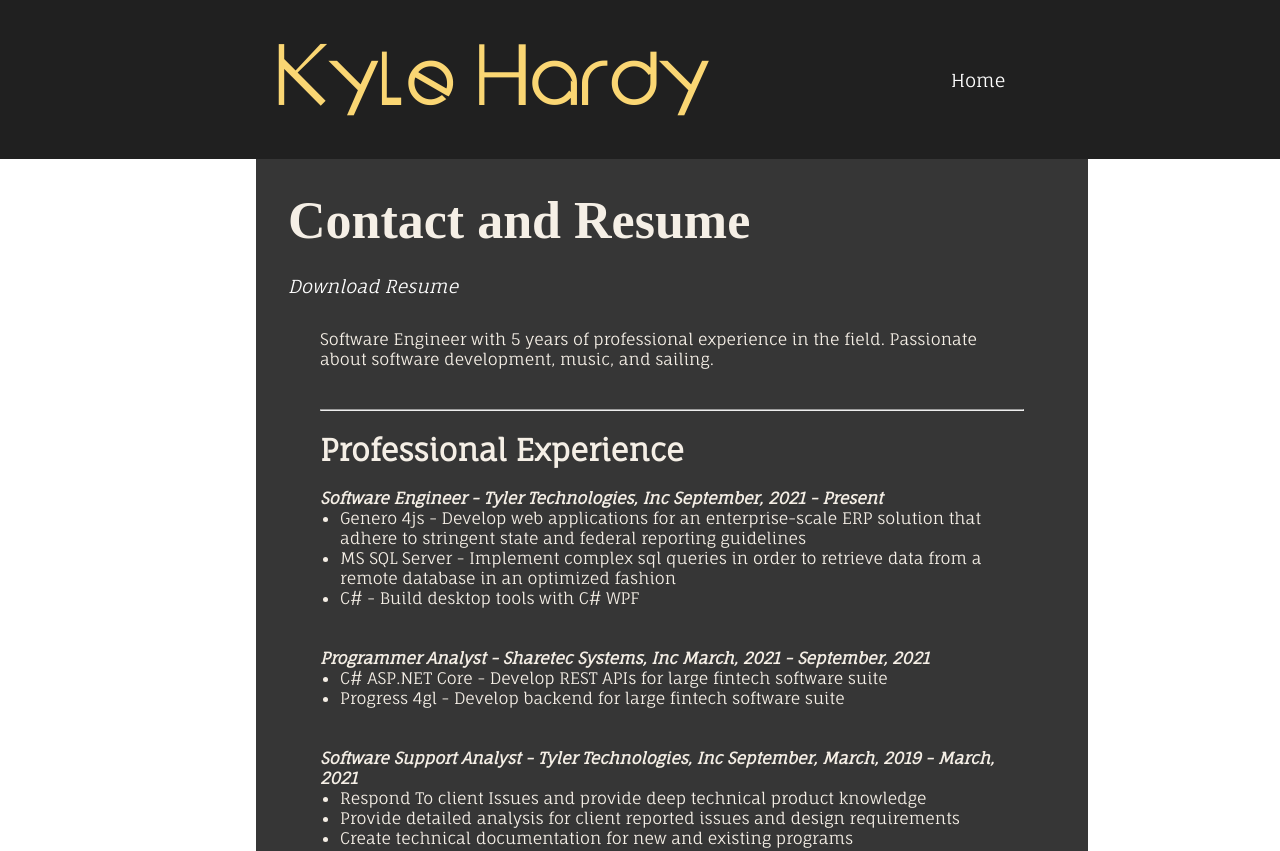
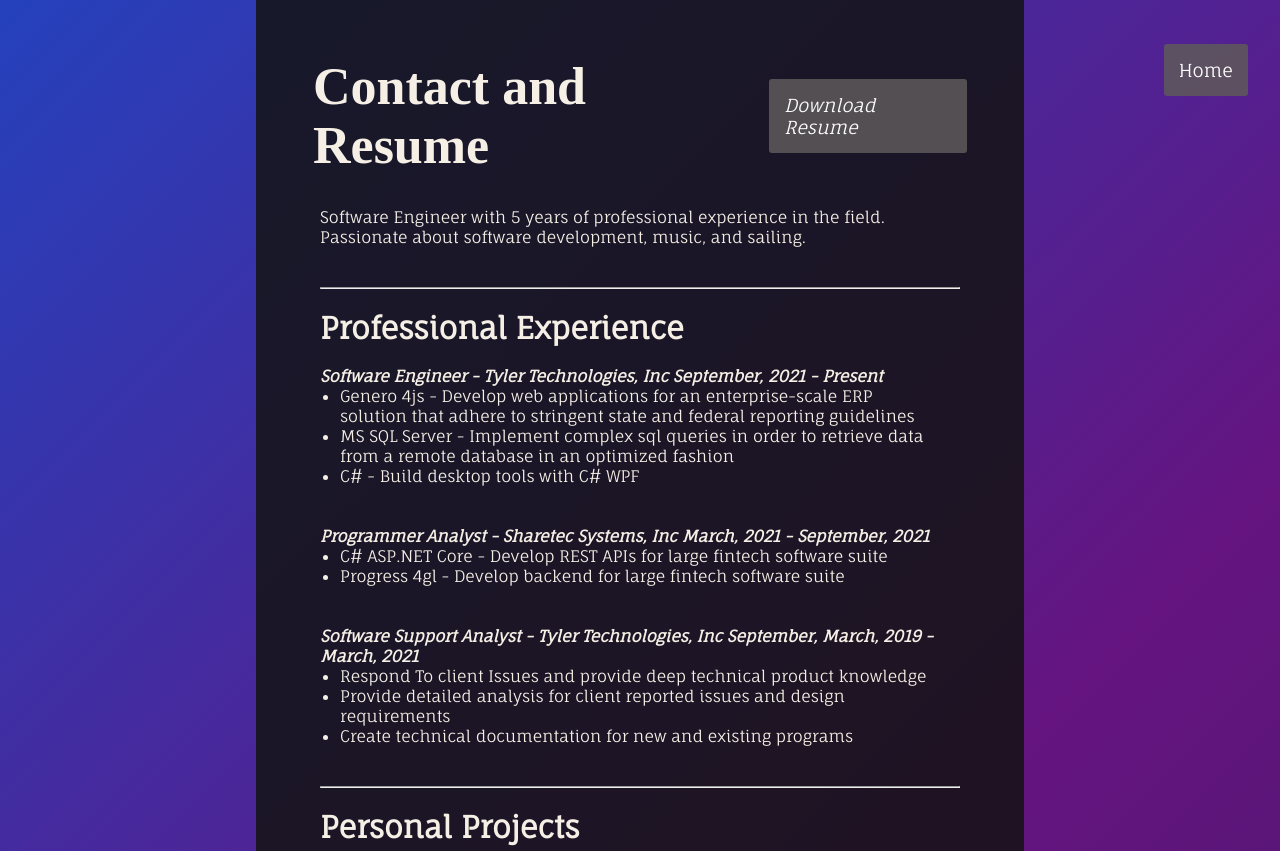
Before and after one commit to jarvisx86/jarvisx86.github.io, a plain HTML site: page contact.html in a window 1280 px wide. Shown: the top 851 px of the page. Drawn offline with Linux system fonts and the light colour scheme.

Commit message:
finalize website design

```diff
--- a/contact.html
+++ b/contact.html
@@ -6,20 +6,19 @@
     <body>
         <nav>
             <div>
-                <a href="index.html">
-                    <h1 class="title-text">Kyle Hardy</h1>
-                </a>
-            </div>
-            <div>
                 <a class="resume_contact" href="index.html">Home</a>
             </div>
         </nav>
 
         <div id="main_content">
-            <div>
+            <div id="resume-section">
 
-                <h2 style="margin-bottom: 25px;">Contact and Resume</h2>
-                <a id="resume_button" class="resume_contact" target="_blank"><em>Download Resume</em></a>
+                <div class="resume-header">
+                    <h2>Contact and Resume</h2>
+                    <a id="resume_button" class="resume_contact" target="_blank"><em>Download Resume</em></a>
+                </div>
+
+
                 <div style="margin: 2em; text-wrap: wrap;">
                     <p>Software Engineer with 5 years of professional experience in the field. Passionate about software development, music, and sailing.</p>
                     <br>
--- a/css/main.css
+++ b/css/main.css
@@ -1,10 +1,6 @@
 @import url(projects.css);
 @import url(resume.css);
 
-@font-face {
-    font-family: "Xebron";
-    src: url(../fonts/space_Xrebron.ttf);
-}
 
 @font-face {
     font-family: "Cintzel-Bold";
@@ -28,39 +24,23 @@
     /* border: 1px solid blue; */
 }
 
-video {
+nav {
+    background-color: rgba(32, 32, 32, 0);
     position: fixed;
+    top: 0;
     right: 0;
-    bottom: 0;
-    min-width: 100%;
-    min-height: 100%;
-}
-
-
-a {
-    text-decoration: none;
-    color: rgb(253, 253, 253);
+    display: flex;
+    padding: 2em;;
+    justify-content: space-between;
+    align-items: center;
+    height: 75px;
+    overflow: hidden;
 }
 
 body {
     font-family: "FaunaOne";
     color: rgb(245, 239, 230);
     font-size: 16px;
-    /* background: linear-gradient(-45deg, #2f1e5a, #651480, #1f45c2, #19b28e);
-    background-size: 400% 400%;
-    animation: gradient 15s ease infinite; */
-}
-
-@keyframes gradient {
-    0% {
-        background-position: 0% 50%;
-    }
-    50% {
-        background-position: 100% 50%;
-    }
-    100% {
-        background-position: 0% 50%;
-    }
 }
 
 h1 {
@@ -77,6 +57,11 @@
     font-size: 30px;
 }
 
+a {
+    text-decoration: none;
+    color: rgb(253, 253, 253);
+}
+
 footer {
     background-color: rgb(32, 32, 32);
     height: 100px;
@@ -86,37 +71,58 @@
     font-size: 10px;
 }
 
-nav {
-    background-color: rgb(32, 32, 32);
-    padding: 2em;
+#main_content {
     display: flex;
-    justify-content: space-evenly;
-    align-items: center;
+    justify-content: center;
+    background: linear-gradient(-45deg, #2f1e5a, #651480, #1f45c2, #19b28e);
+    background-size: 200% 200%;
+    animation: gradient 10s ease infinite;
 }
 
-.title-text {
-    font-size: 82px;
-    font-family: "Xebron";
-    color: rgb(250, 214, 115);
-    transition: 0.3s ease-in-out;
+@keyframes gradient {
+    0% {
+        background-position: 0% 50%;
+    }
+    50% {
+        background-position: 100% 50%;
+    }
+    100% {
+        background-position: 0% 50%;
+    }
 }
 
-.title-text:hover {
-    border-bottom: 3px solid rgb(255, 0, 64);
-    border-radius: 3px;
-    transition: 0.3s ease-in-out;
+#hero-section {
+    height: 900px;
+    display: flex;
+    align-items: center;
+    overflow: hidden;
 }
 
-#main_content {
-    padding: 2em 2em;
+#hero-video {
+    position: absolute;
+    right: 0;
+    top: 0;
+    min-width: 100%;
+    min-height: 100%;
+    z-index: -1;
+}
+
+#hero-welcome {
+    display: flex;
     width: 60%;
     margin-left: 20%;
     margin-right: 20%;
-    background-color: rgba(19, 19, 19, 0.85);
+    justify-content: space-between;
+    padding: 2em;
+    border-radius: 5px;
+    background-color: rgba(55, 34, 177, 0.808);
+    transition: 0.3s;
 }
 
-.text_align {
-    text-align: center;
+#projects {
+    padding: 2em 5em;
+    width: 60%;
+    background-color: rgba(19, 19, 19, 0.85);
 }
 
 #project_links {
@@ -126,6 +132,10 @@
     height: 75px;
     background-color: rgba(19, 19, 19, 0.85);
     border-radius: 5px;
+}
+
+.text_align {
+    text-align: center;
 }
 
 .project_link {
--- a/css/resume.css
+++ b/css/resume.css
@@ -1,4 +1,22 @@
+#resume-section {
+    padding: 2em 2em;
+    width: 60%;
+    margin-left: 20%;
+    margin-right: 20%;
+    background-color: rgba(19, 19, 19, 0.85);
+}
+
+.resume-header {
+    display: flex;
+    justify-content: space-between;
+    align-items: center;
+    margin: 25px;
+}
+
 .resume_contact {
+    background-color: rgba(95, 90, 90, 0.85);
+    border-radius: 3px;
+    padding: 15px;
     transition: 0.3s;
     font-size: 18px;
 }
--- a/js/downloadResume.js
+++ b/js/downloadResume.js
@@ -52,13 +52,7 @@
         return textFile;
 }
 
-
-// script starts here
-var modal = document.getElementById("resume_modal");
-
 var btn = document.getElementById("resume_button");
-
-var span = document.getElementsByClassName("close")[0];
 
 var resumeFileUrl = createResumeFileLink();
 btn.href = resumeFileUrl;
```
Also changed, not shown: index.html (+15 -21 lines).
